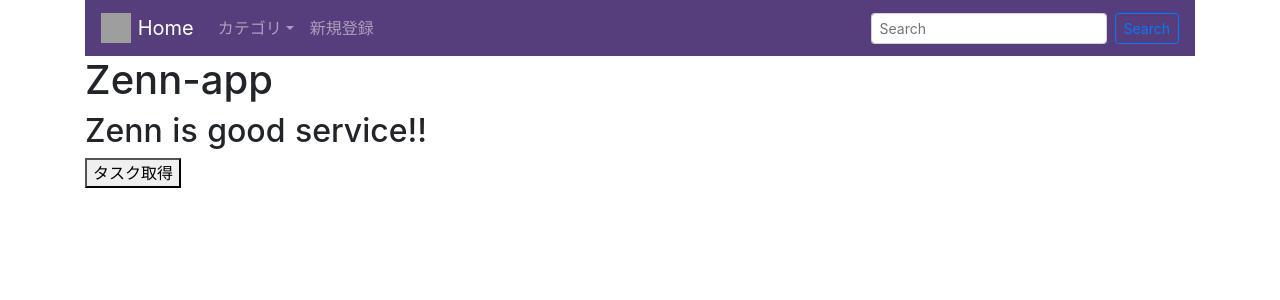
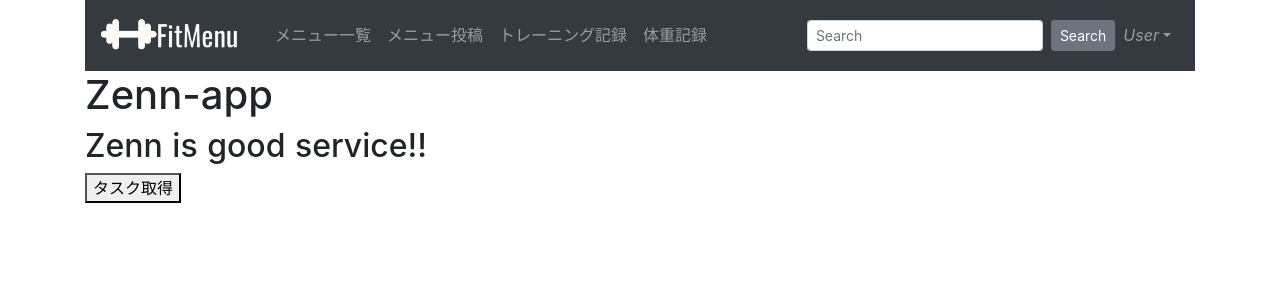
Before and after one commit to hiroya-nagakura/Nuxt-sample, a Nuxt app in the folder frontend/: page / in a window 1280 px wide. Shown: the top 300 px of the page. Built offline with nearby package versions, Linux system fonts and the light colour scheme; grey boxes are pictures that could not be loaded.

Commit message:
[add]headerの雛形作成

```diff
--- /dev/null
+++ b/frontend/components/Header.vue
@@ -0,0 +1,56 @@
+<template>
+	<b-navbar toggleable="lg" type="dark" variant="dark">
+    <b-navbar-brand href="#">
+			<img src="~/assets/images/logo.png" alt="logo" class='header-logo'>
+		</b-navbar-brand>
+
+    <b-navbar-toggle target="nav-collapse"></b-navbar-toggle>
+
+    <b-collapse id="nav-collapse" is-nav>
+      <b-navbar-nav v-for='link in links' :key='link.id' >
+        <b-nav-item :href='link.href'>{{ link.title }}</b-nav-item>
+      </b-navbar-nav>
+
+      <!-- Right aligned nav items -->
+      <b-navbar-nav class="ml-auto">
+        <b-nav-form>
+          <b-form-input size="sm" class="mr-sm-2" placeholder="Search"></b-form-input>
+          <b-button size="sm" class="my-2 my-sm-0" type="submit">Search</b-button>
+        </b-nav-form>
+
+        <b-nav-item-dropdown right >
+          <!-- Using 'button-content' slot -->
+          <template #button-content>
+            <em>User</em>
+          </template>
+          <b-dropdown-item v-for='link in links2' :key='link.id' :href="link.href">{{ link.title }}</b-dropdown-item>
+        </b-nav-item-dropdown>
+      </b-navbar-nav>
+    </b-collapse>
+  </b-navbar>
+</template>
+
+<script>
+export default {
+	data() {
+		return{
+			links: [
+				{title: 'メニュー一覧', href: '#'},
+				{title: 'メニュー投稿', href: '#'},
+				{title: 'トレーニング記録', href: '#'},
+				{title: '体重記録', href: '#'},
+			],
+			links2: [
+				{title: 'プロフィール' , href: '#'},
+				{title: 'ログアウト' , href: '#'}
+			]
+		}
+	}
+}
+</script>
+
+<style scoped>
+.header-logo{
+  width: 150px;
+}
+</style>
--- a/frontend/components/SideNav.vue
+++ /dev/null
@@ -1,28 +0,0 @@
-<template>
-    <div>
-        <b-navbar toggleable="lg" type="dark" style="background-color: #563d7c;">
-            <b-navbar-brand href="/">
-                <img src="https://placekitten.com/g/30/30" class="d-inline-block align-top" alt="Kitten">
-                Home
-            </b-navbar-brand>
-            <b-navbar-toggle target="nav-collapse"></b-navbar-toggle>
-            <b-collapse id="nav-collapse" is-nav>
-                <b-navbar-nav>
-                    <b-nav-item-dropdown text="カテゴリ" right>
-                        <b-dropdown-item href="#">EN</b-dropdown-item>
-                        <b-dropdown-item href="#">ES</b-dropdown-item>
-                        <b-dropdown-item href="#">RU</b-dropdown-item>
-                        <b-dropdown-item href="#">FA</b-dropdown-item>
-                    </b-nav-item-dropdown>
-                    <b-nav-item href="/form">新規登録</b-nav-item>
-                </b-navbar-nav>
-                <b-navbar-nav class="ml-auto">
-                    <b-nav-form>
-                        <b-form-input size="sm" class="mr-sm-2" placeholder="Search"></b-form-input>
-                        <b-button size="sm" variant="outline-primary" class="my-2 my-sm-0" type="submit">Search</b-button>
-                    </b-nav-form>
-                </b-navbar-nav>
-            </b-collapse>
-        </b-navbar>
-    </div>
-</template>
--- a/frontend/nuxt.config.js
+++ b/frontend/nuxt.config.js
@@ -1,6 +1,7 @@
 
 export default {
   telemetry: false,
+  components: true,
   server: {
     host: '0.0.0.0'
   },
--- a/frontend/pages/index.vue
+++ b/frontend/pages/index.vue
@@ -1,7 +1,7 @@
 <template>
   <div class="container">
     <div>
-      <SideNav />
+      <Header />
     </div>
     <div>
       <h1 class="title">
@@ -21,17 +21,12 @@
 </template>
 
 <script>
-import SideNav from '../components/SideNav.vue'
-
 export default {
   data() {
     return {
       subTitle: 'Zenn is good service!!',
       tasks: []
     }
-  },
-  components:{
-    SideNav
   },
   methods: {
     async getSomething() {
```
Also changed, not shown: frontend/assets/images/logo.png (added).
